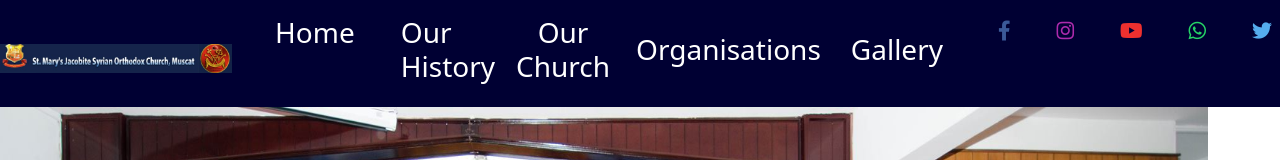
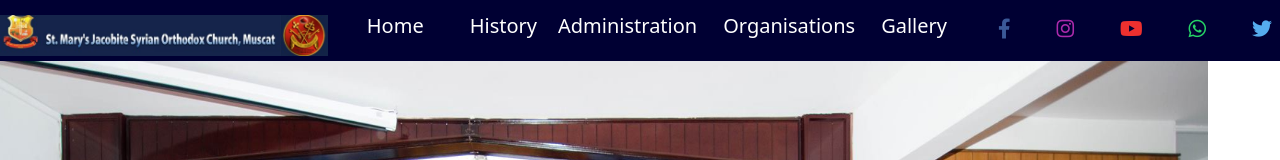
Before and after one commit to amaleldhoanil/church3, a plain HTML site: page index.html in a window 1280 px wide. Shown: the top 160 px of the page. Drawn offline with nearby package versions, Linux system fonts and the light colour scheme; files whose address does not match are found by name; a web font is replaced by a local one.

Commit message:
index.html

```diff
--- a/index.html
+++ b/index.html
@@ -1,4 +1,3 @@
-
 <!doctype html>
 <html lang="en">
   <head>
@@ -29,6 +28,8 @@
           rel="stylesheet">
 <script src="https://kit.fontawesome.com/5c73950d23.js" crossorigin="anonymous"></script>
 
+<script src="https://cdn.jsdelivr.net/npm/@popperjs/core@2.11.6/dist/umd/popper.min.js" integrity="sha384-oBqDVmMz9ATKxIep9tiCxS/Z9fNfEXiDAYTujMAeBAsjFuCZSmKbSSUnQlmh/jp3" crossorigin="anonymous"></script>
+<script src="https://cdn.jsdelivr.net/npm/bootstrap@5.3.0-alpha1/dist/js/bootstrap.min.js" integrity="sha384-mQ93GR66B00ZXjt0YO5KlohRA5SY2XofN4zfuZxLkoj1gXtW8ANNCe9d5Y3eG5eD" crossorigin="anonymous"></script>
 
 
     <title>Carousel Template · Bootstrap</title>
@@ -60,7 +61,11 @@
   <body>
 
     <header>
-  <nav class="navbar navbar-expand-lg navbar-dark fixed-top "style="background-color: #000033;">
+
+  <nav class="navbar navbar-expand-lg navbar-dark py-0 fixed-top "style="background-color: #000033;">
+    <div class="conai">
+
+    </div>
     <a class="navbar-brand" href="#"> <img class="img"src="img\1.jpg" alt="" > </a>
 
     <button class="navbar-toggler" type="button" data-toggle="collapse" data-target="#navbarCollapse" aria-controls="navbarCollapse" aria-expanded="false" aria-label="Toggle navigation">
@@ -70,17 +75,17 @@
     <div class="collapse navbar-collapse" id="navbarCollapse">
       <ul class="navbar-nav mr-auto">
         <li class="nav-item active">
-          <a class="nav-link " href="index.html"><h3>Home</h3> <span class="sr-only">(current)</span></a>
+          <a class="nav-link " href="index.html"><h5>Home</h5> <span class="sr-only">(current)</span></a>
         </li>
 
         <li class="nav-item active">
-          <a class="nav-link" href="ourhistory.html"><h3>Our History</h3> </a>
+          <a class="nav-link" href="ourhistory.html"><h5>History</h5> </a>
         </li>
 
 
         <div class="btn-group">
             <button type="button" class="btn btn-link " data-bs-toggle="dropdown" aria-expanded="false">
-              <h3>Our Church</h3>
+              <h5>Administration</h5>
             </button>
             <ul class="dropdown-menu">
               <li><a class="dropdown-item" href="hirarchy.html">Hierarchy</a></li>
@@ -92,7 +97,7 @@
           </div>
          <div class="btn-group">
     <button type="button" class="btn btn-link " data-bs-toggle="dropdown" aria-expanded="false">
-    <h3>  Organisations </h3>
+    <h5>  Organisations </h5>
     </button>
     <ul class="dropdown-menu">
       <li><a class="dropdown-item" href="alterassi.html">Altar Assistants</a></li>
@@ -104,8 +109,8 @@
     </ul>
   </div>
   <div class="btn-group">
-<button type="button" class="btn btn-link  btn-lg" data-bs-toggle="dropdown" aria-expanded="false">
-<h3>Gallery</h3
+<button type="button" class="btn btn-link " data-bs-toggle="dropdown" aria-expanded="false">
+<h5>Gallery</h5>
 </button>
 <ul class="dropdown-menu">
 <li><a class="dropdown-item" href="#">Current Photo</a></li>
```
